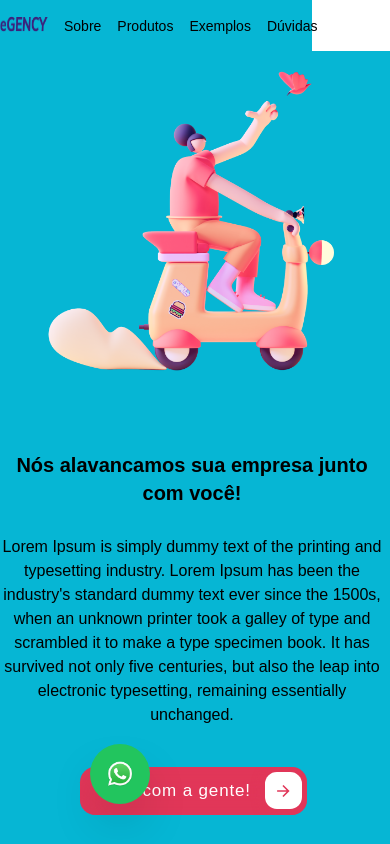
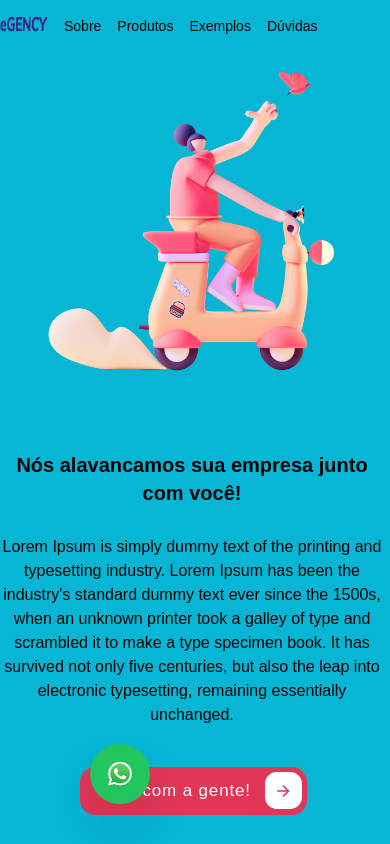
Before and after one commit to LeonardoAlves04/typePage, a React (Create React App) app: page / in a window 390 px wide. Shown: the top 844 px of the page. Built offline with nearby package versions, Linux system fonts and the light colour scheme.

Commit message:
style: responsive page

```diff
--- a/src/global/Header.tsx
+++ b/src/global/Header.tsx
@@ -2,7 +2,7 @@ import React from "react";
 
 const Header = () => {
   return (
-    <div className="bg-cyan-500 flex justify-between max-w-[80%] lg:max-w-full">
+    <div className="bg-cyan-500 flex justify-between max-w-[100%] lg:max-w-full">
       <img
         src="/assets/logo.png"
         alt="logo"
```
